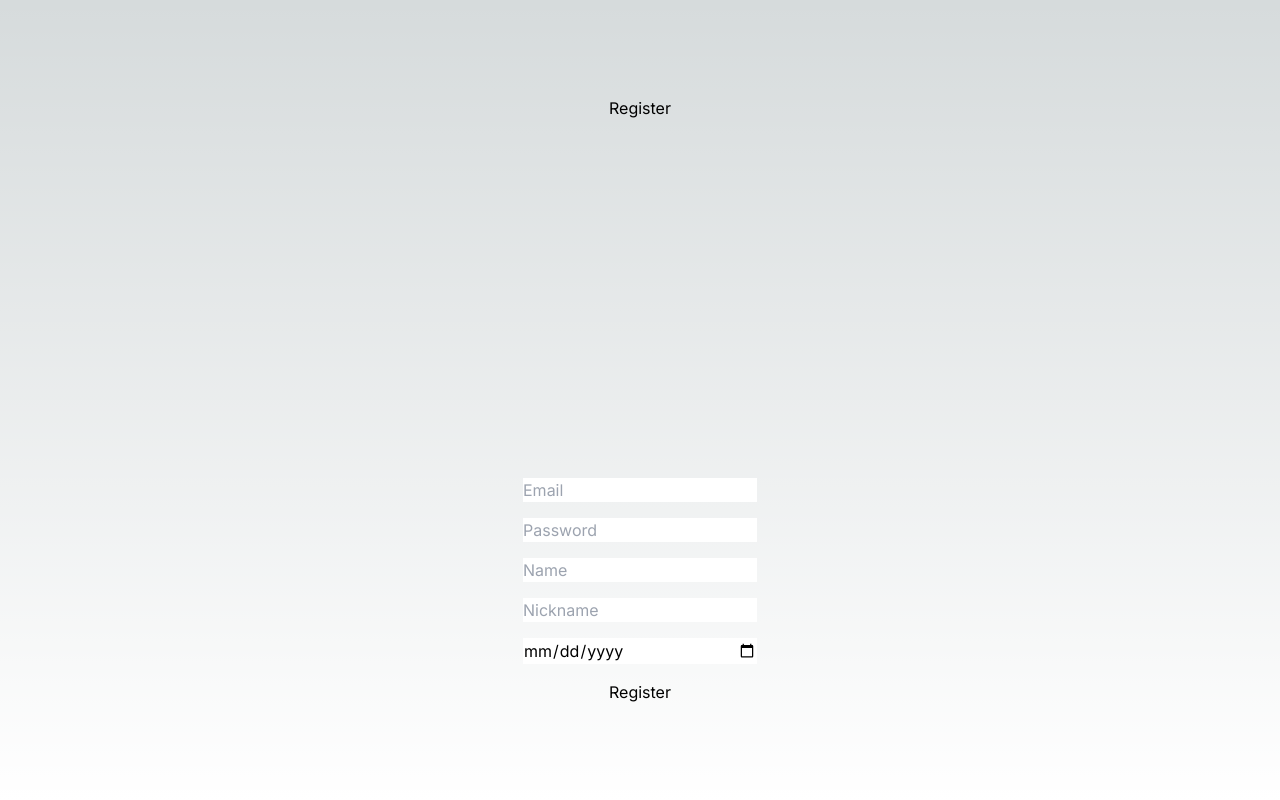
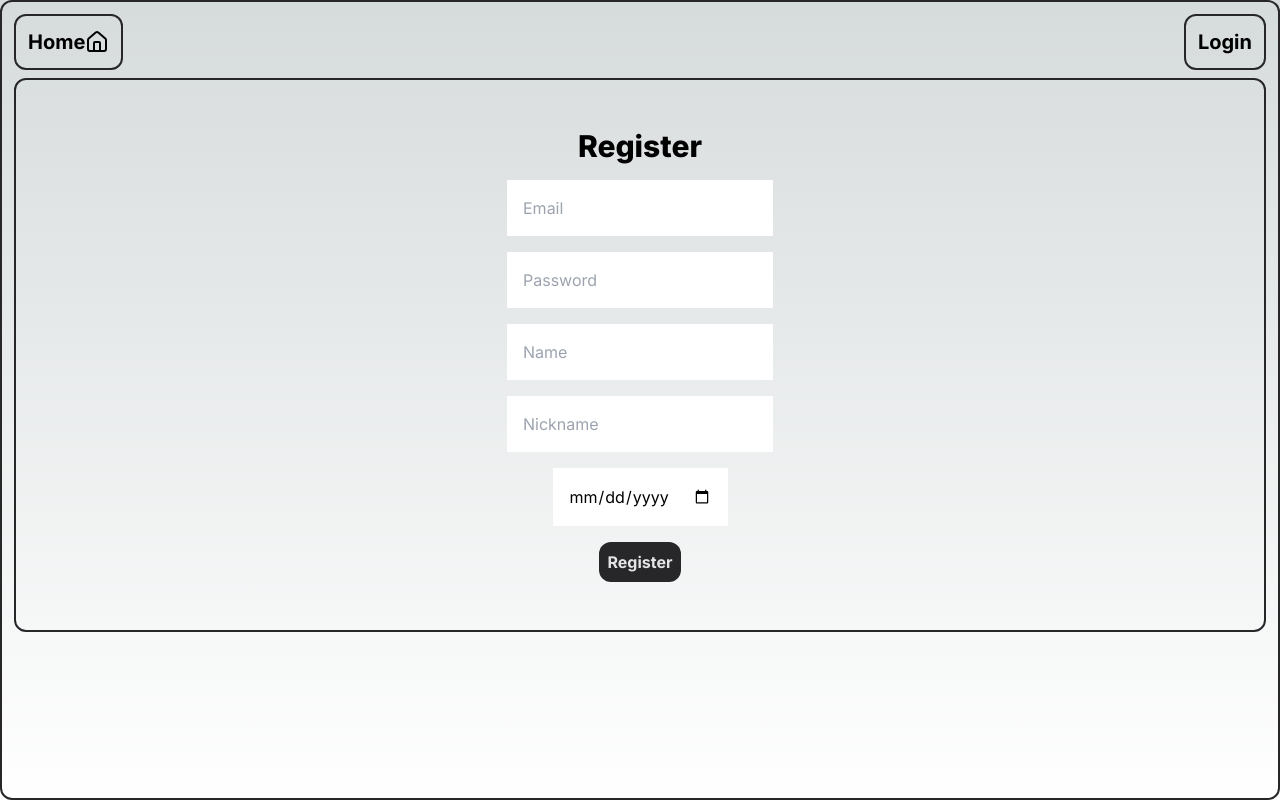
Before and after one commit to itforget/login-and-register, a Next.js app: page /register in a window 1280 px wide. Built offline with nearby package versions, Linux system fonts and the light colour scheme.

Commit message:
fix: url

```diff
--- a/package.json
+++ b/package.json
@@ -11,6 +11,7 @@
   "dependencies": {
     "axios": "^1.6.8",
     "jsonwebtoken": "^9.0.2",
+    "lucide-react": "^0.378.0",
     "next": "14.2.3",
     "react": "^18",
     "react-dom": "^18"
--- a/src/app/login/page.js
+++ b/src/app/login/page.js
@@ -1,24 +1,26 @@
-'use client'
-import { useState } from 'react';
-import axios from 'axios';
+"use client";
+import { useState } from "react";
+import axios from "axios";
+import { HomeIcon } from "lucide-react";
 
 export default function Login() {
-    const [email, setEmail] = useState('');
-    const [password, setPassword] = useState('');
-    const [error, setError] = useState(null);
+  const [email, setEmail] = useState("");
+  const [password, setPassword] = useState("");
+  const [error, setError] = useState(null);
   const handleLogin = async () => {
     try {
       const response = await axios.post(
-        "https://5000-itforget-serverit-zgvwm7xo85i.ws-us110.gitpod.io/auth/login",
+        "https://server-it.vercel.app/auth/login",
         { email, password }
       );
       const id = response.data.userId;
       const token = response.data.token;
-      localStorage.setItem("token", token);
-      localStorage.setItem("id", id);
+      document.cookie = `token=${token}; path=/`;
+      document.cookie = `id=${id}; path=/`;
+      console.log(document.cookie)
 
       const auth = await axios.get(
-        `https://5000-itforget-serverit-zgvwm7xo85i.ws-us110.gitpod.io/user/${id}`,
+        `https://server-it.vercel.app/user/${id}`,
         {
           headers: {
             Authorization: `Bearer ${token}`,
@@ -37,13 +39,42 @@ export default function Login() {
     }
   };
 
-    return (
-        <div className='flex min-h-screen flex-col items-center justify-center p-3'>
-            <h1>Login</h1>
-            {error && <p>{error}</p>}
-            <input type="email" placeholder="Email" value={email} onChange={(e) => setEmail(e.target.value)} />
-            <input type="password" placeholder="Senha" value={password} onChange={(e) => setPassword(e.target.value)} />
-            <button onClick={handleLogin}>Login</button>
+  return (
+    <div className="flex min-h-screen h-auto w-auto flex-col p-3 border-2 border-zinc-800 rounded-xl">
+     <nav className="flex flex-row justify-between">
+      <a className="text-xl font-bold flex flex-row items-center p-3 border-2 border-zinc-800 rounded-xl hover:bg-zinc-800 mb-2" href="/">Home
+          <HomeIcon />
+        </a>
+        <a className="text-xl font-bold flex flex-row items-center p-3 border-2 border-zinc-800 rounded-xl hover:bg-zinc-800 mb-2" href="/register">
+            Register
+        </a>
+     </nav>
+      <div className="flex flex-col gap-4 border-2 border-zinc-800 rounded-xl p-12 items-center justify-center">
+        <h1 className="text-3xl font-extrabold">Login</h1>
+        {error && <p>{error}</p>}
+        <div className="flex flex-col gap-6">
+          <input
+            className="p-4"
+            type="email"
+            placeholder="Email"
+            value={email}
+            onChange={(e) => setEmail(e.target.value)}
+          />
+          <input
+            className="p-4"
+            type="password"
+            placeholder="Senha"
+            value={password}
+            onChange={(e) => setPassword(e.target.value)}
+          />
         </div>
-    );
-};
+        <button
+          className="font-bold bg-zinc-800 text-zinc-200 rounded-xl p-2 hover:bg-zinc-400"
+          onClick={handleLogin}
+        >
+          Login
+        </button>
+      </div>
+    </div>
+  );
+}
--- a/src/app/page.js
+++ b/src/app/page.js
@@ -1,8 +1,29 @@
 export default function Home() {
   return (
-    <main className="flex min-h-screen flex-col items-center justify-between p-24">
-      <a href="/login">LOGIN</a>
-      <a href="/register">REGISTER</a>
+    <main className="flex min-h-screen h-auto w-auto flex-col p-3 border-2 border-zinc-800 rounded-xl">
+      <nav className="flex flex-row ">
+        <button className="text-xl font-bold flex flex-row items-center p-3 border-2 border-zinc-800 rounded-xl hover:bg-zinc-800 mb-2">
+            Logout
+          </button>
+        </nav>
+      <div className="text-center items-center flex-col flex justify-center p-24">
+        <h1 className="text-4xl font-bold mb-4">Welcome to Our Website</h1>
+        <p className="text-lg mb-8">Explore our features and services</p>
+        <div className="flex gap-4">
+          <a
+            href="/login"
+            className="px-4 py-2 bg-blue-500 text-white rounded hover:bg-blue-600"
+          >
+            LOGIN
+          </a>
+          <a
+            href="/register"
+            className="px-4 py-2 bg-green-500 text-white rounded hover:bg-green-600"
+          >
+            REGISTER
+          </a>
+        </div>
+      </div>
     </main>
   );
 }
--- /dev/null
+++ b/src/app/private/page.js
@@ -0,0 +1,13 @@
+export default function Private (){
+    return(
+    <div className="flex min-h-screen flex-col items-center justify-center p-24">
+        <nav className="flex flex-row ">
+        <button className="text-xl font-bold flex flex-row items-center p-3 border-2 border-zinc-800 rounded-xl hover:bg-zinc-800 mb-2">
+            Logout
+          </button>
+        </nav>
+      <h1>Welcome to the Private Page</h1>
+      <p>This is a private page accessible only to authenticated users.</p>
+    </div>
+    )
+}
--- a/src/app/register/page.js
+++ b/src/app/register/page.js
@@ -1,6 +1,7 @@
-'use client'
+"use client";
 import React, { useState } from "react";
 import axios from "axios";
+import { HomeIcon } from "lucide-react";
 
 export default function Register() {
   const [email, setEmail] = useState("");
@@ -13,20 +14,38 @@ export default function Register() {
     e.preventDefault();
     try {
       const response = await axios.post(
-        "https://5000-itforget-serverit-zgvwm7xo85i.ws-us110.gitpod.io/users",
+        "https://server-it.vercel.app/users",
         { email, password, name, nickname, birthday }
       );
-      // Lógica para redirecionar para a página de login ou exibir uma mensagem de sucesso
     } catch (error) {
       console.error("Error during registration:", error);
     }
   };
 
   return (
-    <div className="flex min-h-screen flex-col items-center justify-between p-24">
-      <h1>Register</h1>
-      <form className="flex flex-col gap-4" onSubmit={handleSubmit}>
+    <div className="flex min-h-screen h-auto w-auto flex-col p-3 border-2 border-zinc-800 rounded-xl">
+      <nav className="flex flex-row justify-between">
+        <a
+          className="text-xl font-bold flex flex-row items-center p-3 border-2 border-zinc-800 rounded-xl hover:bg-zinc-800 mb-2"
+          href="/"
+        >
+          Home
+          <HomeIcon />
+        </a>
+        <a
+            className="text-xl font-bold flex flex-row items-center p-3 border-2 border-zinc-800 rounded-xl hover:bg-zinc-800 mb-2"
+            href="/login"
+          >
+            Login
+          </a>
+      </nav>
+      <form
+        className="flex flex-col gap-4 border-2 border-zinc-800 rounded-xl p-12 items-center"
+        onSubmit={handleSubmit}
+      >
+        <h1 className="text-3xl font-extrabold">Register</h1>
         <input
+          className="p-4"
           type="email"
           value={email}
           onChange={(e) => setEmail(e.target.value)}
@@ -34,6 +53,7 @@ export default function Register() {
           required
         />
         <input
+          className="p-4"
           type="password"
           value={password}
           onChange={(e) => setPassword(e.target.value)}
@@ -41,6 +61,7 @@ export default function Register() {
           required
         />
         <input
+          className="p-4"
           type="text"
           value={name}
           onChange={(e) => setName(e.target.value)}
@@ -48,6 +69,7 @@ export default function Register() {
           required
         />
         <input
+          className="p-4"
           type="text"
           value={nickname}
           onChange={(e) => setNickname(e.target.value)}
@@ -55,13 +77,19 @@ export default function Register() {
           required
         />
         <input
+          className="p-4"
           type="date"
           value={birthday}
           onChange={(e) => setBirthday(e.target.value)}
           placeholder="Birthday"
           required
         />
-        <button type="submit">Register</button>
+        <button
+          className="font-bold bg-zinc-800 text-zinc-200 rounded-xl p-2 hover:bg-zinc-400"
+          type="submit"
+        >
+          Register
+        </button>
       </form>
     </div>
   );
```
Also changed, not shown: 1 other file (tests, documents, lock files or other folders).
